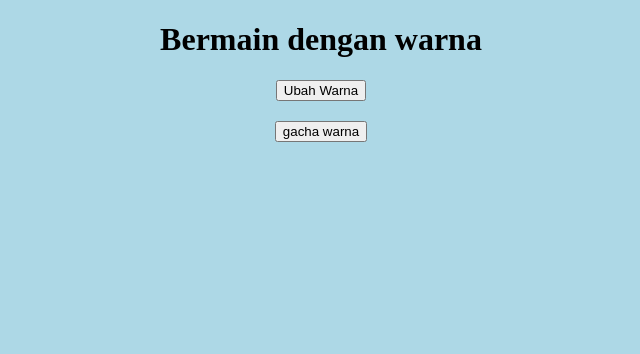
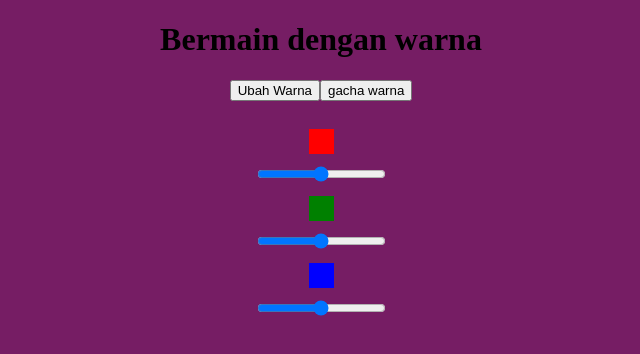
Before and after one commit to YozaBaran/JS_DOM, a plain HTML site: page 8 Warna/index.html in a window 1280 px wide. Both pictures are taken after a click on the button "Ubah Warna". Shown: the whole page, without its empty margins (319-959 px from the left). Drawn offline with Linux system fonts and the light colour scheme.

Commit message:
bermain main dengan warna, sumpah w ngerti tapi otak w capek bet jir ikutinnya

```diff
--- a/8 Warna/index.html
+++ b/8 Warna/index.html
@@ -3,14 +3,24 @@
 <head>
     <title>Latihan DOM</title>
     <style>
-
-        h1 {
+        html, body {
+            height: 100%;
+        }
+        body {
             text-align: center;
         }
-        button {
-            display: block;
-            margin: 20px auto;
+
+        .kotak {
+            width: 25px;
+            height: 25px;
+            margin: 10px auto;
         }
+
+        .merah { background-color: red;}
+        .hijau { background-color: green;}
+        .biru { background-color: blue;}
+
+
         .biru-muda {background-color: lightblue;}
     </style>
 
@@ -23,7 +33,16 @@
     <button type="button" id="tUbahWarna">Ubah Warna</button>
 
 
+    <br><br>
 
+    <div class="kotak merah"></div>
+    <input type="range" name="sMerah" min="0" max="255">
+
+    <div class="kotak hijau"></div>
+    <input type="range" name="sHijau" min="0" max="255">
+
+    <div class="kotak biru"></div>
+    <input type="range" name="sBiru" min="0" max="255">
 
 
 
--- a/8 Warna/script.js
+++ b/8 Warna/script.js
@@ -24,3 +24,52 @@ tombolAcakWarna.addEventListener('click', function () {
     const b = Math.round(Math.random() * 255 + 1);
     document.body.style.backgroundColor = 'rgb(' + r + ',' + g + ',' + b + ')';
 })
+
+
+
+
+// pembuatan slider pengatur warna
+sliderWarna(); // pemanggilan fungsi sliderWarna
+function sliderWarna() {
+    const sMerah = document.querySelector('input[name="sMerah"]'); // varibel sMerah
+    const sHijau = document.querySelector('input[name="sHijau"]'); // variabel sHijau
+    const sBiru = document.querySelector('input[name="sBiru"]'); // varibel sBiru
+
+
+    // program slider merah
+    sMerah.addEventListener('input', function () {
+        const r = sMerah.value;
+        document.body.style.backgroundColor = 'rgb(' + r + ', 100 , 100)';
+    });
+    // program slider hijau
+    sHijau.addEventListener('input', function () {
+        const g = sHijau.value;
+        document.body.style.backgroundColor = 'rgb(100, ' + g + ', 100)';
+    });
+    // program slider biru
+    sBiru.addEventListener('input', function () {
+        const b = sBiru.value;
+        document.body.style.backgroundColor = 'rgb(100, 100, ' + b + ')';
+    });
+}
+
+
+// membuat fungsi mouse move
+
+document.body.addEventListener('mousemove', function(event) {
+    // posisi mouse, sumbu x dan y
+    // clientX : posisi mouse terhadap sumbu x
+    // clientY : posisi mouse terhadap sumbu y
+    // const x = event.clientX;   // kita bisa tahu saat mouse digerakan
+    // const y = event.clientY;   // kita bisa tahu saat mouse digerakan
+    // console.log(x, y);
+    // ukuran browser, karena ukuran browser berbeda beda
+
+    const xPos = Math.round((event.clientX / window.innerWidth) *  255);
+        console.log('xPos: ', xPos);
+
+    const yPos = Math.round((event.clientY / window.innerHeight) *  255);
+        console.log('yPos: ', yPos);
+
+    document.body.style.backgroundColor = 'rgb(' + xPos + ',' + yPos + ', 100)';
+})
```
